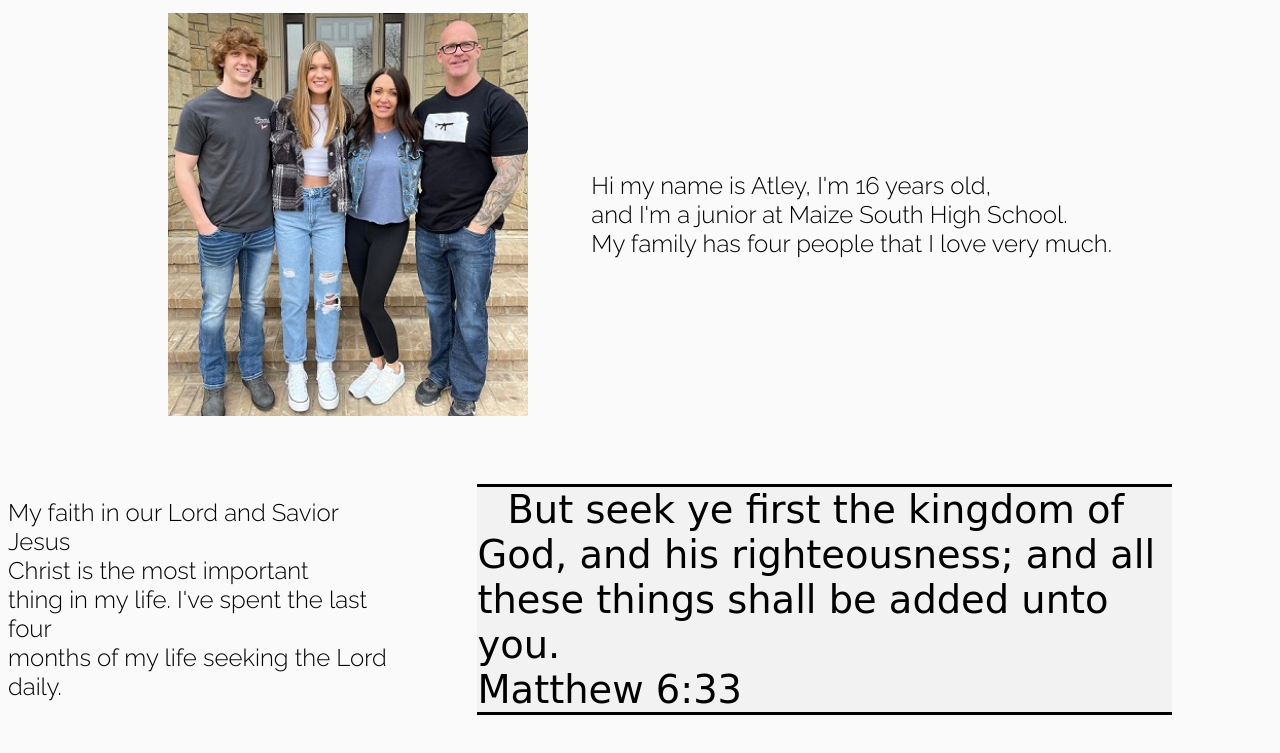
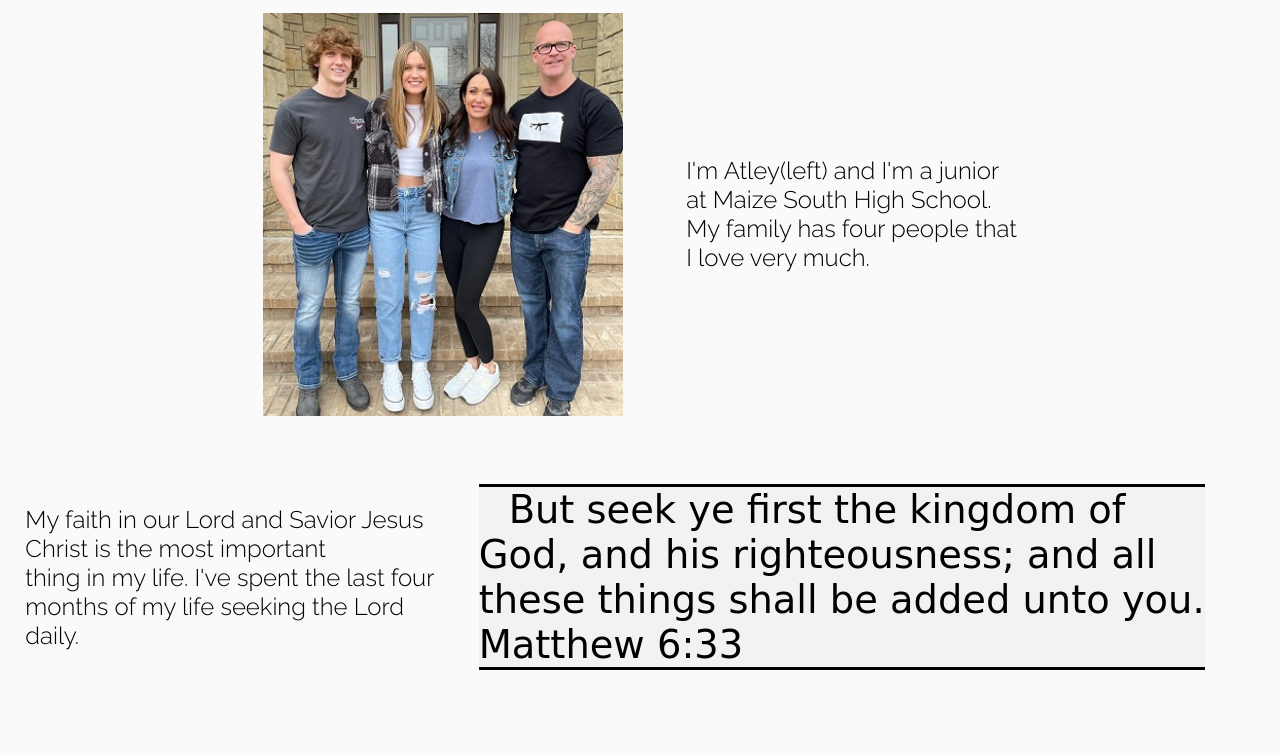
Before and after one commit to AtleySt/digital-portfolio, a plain HTML site: page index.html in a window 1280 px wide. Shown: the part 213-966 px from the top of the page. After the commit the page ends 942 px from the top, so only its background shows below. Drawn offline with Linux system fonts and the light colour scheme; a web font is replaced by a local one.

Commit message:
website so far

```diff
--- a/index.css
+++ b/index.css
@@ -72,13 +72,13 @@ a {
     align-items: center;
     display: flex;
     justify-content: center;
-    margin-right: 100px;
+    margin-right: 50px;
 }
 
 .m633 {
     font-family: 'Italianno', cursive;
     font-size:240%;
-    margin-left:5%;
+    margin-left:2%;
     text-indent: 30px;
     background-color: rgb(242, 242, 242);
     border-style: solid;
--- a/index.html
+++ b/index.html
@@ -19,7 +19,7 @@
         <h1 class="name">Atley St Vrain</h1>
         <div class="row1">
             <img src="../digital-portfolio/images/fampic.jpg">
-            <p class="bio">Hi my name is Atley, I'm 16 years old,<br>and I'm a junior at Maize South High School.<br>My family has four people that I love very much.</p>
+            <p class="bio">I'm Atley(left) and I'm a junior<br>at Maize South High School.<br>My family has four people that<br>I love very much.</p>
         </div>
         <div class="row2">
             <p class="m633ex">My faith in our Lord and Savior Jesus<br>Christ is the most important<br>thing in my life. I've spent the last four<br>months of my life seeking the Lord<br>daily.</p>
```
